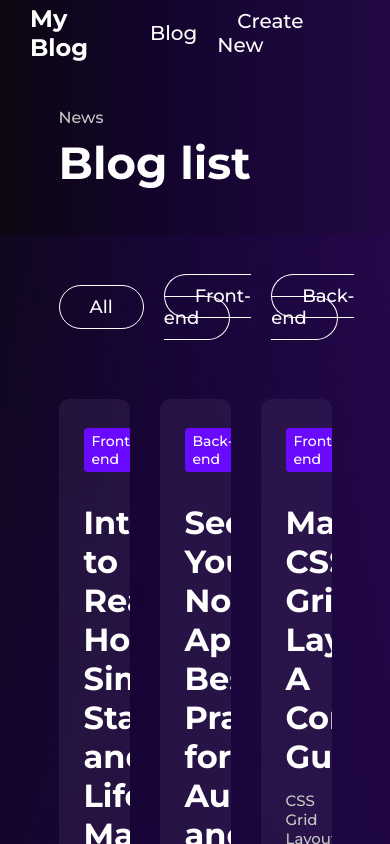
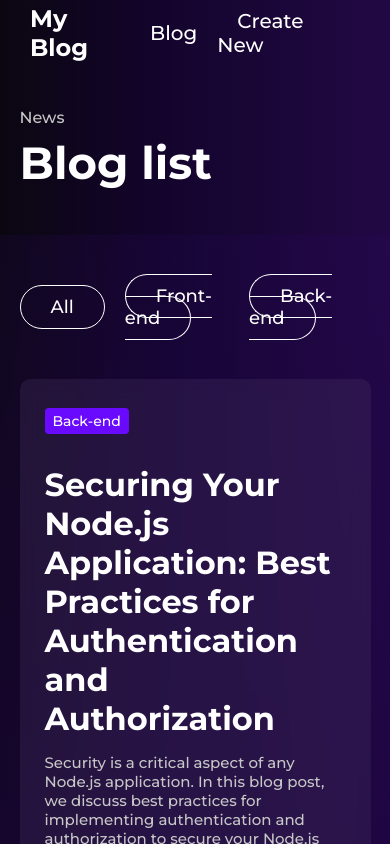
Before and after one commit to Mikarrr/My-blog, a React (Create React App) app: page / in a window 390 px wide. Shown: the top 844 px of the page. Built offline with nearby package versions, Linux system fonts and the light colour scheme; data requests are answered from the project's data file.

Commit message:
add RWD mobile and tablet

```diff
--- a/data/db.json
+++ b/data/db.json
@@ -1,12 +1,5 @@
 {
   "blogs": [
-    {
-      "title": "Introduction to React Hooks: Simplifying State and Lifecycle Management",
-      "body": "React Hooks have revolutionized the way developers manage state and lifecycle in React applications. In this article, we provide an introduction to React Hooks and explore how they simplify state management and lifecycle methods. React Hooks allow developers to encapsulate reusable logic into functions and use them across multiple components, leading to cleaner and more maintainable code. By leveraging Hooks like useState and useEffect, developers can handle component state and side effects more effectively, resulting in more predictable and easier-to-understand code.",
-      "category": "Front-end",
-      "author": "developer123",
-      "id": "3"
-    },
     {
       "title": "Securing Your Node.js Application: Best Practices for Authentication and Authorization",
       "body": "Security is a critical aspect of any Node.js application. In this blog post, we discuss best practices for implementing authentication and authorization to secure your Node.js applications against common vulnerabilities. Implementing robust authentication mechanisms, such as JSON Web Tokens (JWT) and OAuth, can help protect your application from unauthorized access and data breaches. Additionally, enforcing proper authorization rules ensures that users can only access resources they are authorized to, preventing potential security breaches and data leaks.",
--- a/src/assets/scss/_blog.scss
+++ b/src/assets/scss/_blog.scss
@@ -1,7 +1,5 @@
 /* blog previews / list */
-.load {
-  color: white;
-}
+
 .blog {
   padding-top: 100px;
   display: flex;
@@ -16,12 +14,21 @@
     rgb(34, 8, 68) 100%
   );
   min-height: 100vh;
-
+  .load,
+  .error {
+    color: white;
+    font-size: 30px;
+  }
   .blog-header {
     display: flex;
     flex-direction: column;
     align-items: left;
     width: 70%;
+
+    @media (max-width: 1550px) {
+      width: 90%;
+    }
+
     p {
       color: rgb(199, 199, 199);
       margin: 0;
@@ -60,20 +67,37 @@
       gap: 30px;
       width: 70%;
 
+      @media (max-width: 1550px) {
+        width: 90%;
+        grid-template-columns: repeat(2, auto);
+        gap: 30px;
+      }
+
+      @media (max-width: 900px) {
+        width: 90%;
+        grid-template-columns: repeat(1, auto);
+        gap: 30px;
+      }
+
       .blog-preview {
         padding: 15px 25px;
         background: rgba(74, 54, 99, 0.3);
         backdrop-filter: blur(0.625rem);
         border-radius: 0.625rem;
-        margin: 20px 0;
         display: block;
         max-width: 400px;
         overflow: hidden;
         position: relative;
         transition: all 0.3s ease-in-out;
+
         &:hover {
           background: rgba(74, 54, 99, 0.5);
         }
+
+        @media (max-width: 1550px) {
+          max-width: 100%;
+        }
+
         a {
           text-decoration: none;
 
--- a/src/assets/scss/_filter.scss
+++ b/src/assets/scss/_filter.scss
@@ -3,6 +3,10 @@
   justify-content: left;
   align-items: center;
   width: 70%;
+
+  @media (max-width: 1550px) {
+    width: 90%;
+  }
 
   ul {
     height: 100%;
--- a/src/pages/Blog.js
+++ b/src/pages/Blog.js
@@ -5,7 +5,7 @@ const Home = () => {
   const { data, isPending, error } = useFetch("http://localhost:8000/blogs");
   return (
     <div className="blog">
-      {error && <div>{error}</div>}
+      {error && <div className="error">{error}</div>}
       {isPending && <div className="load">Loading...</div>}
       {data && <BlogList blogs={data} title="All Blogs" />}
     </div>
```
